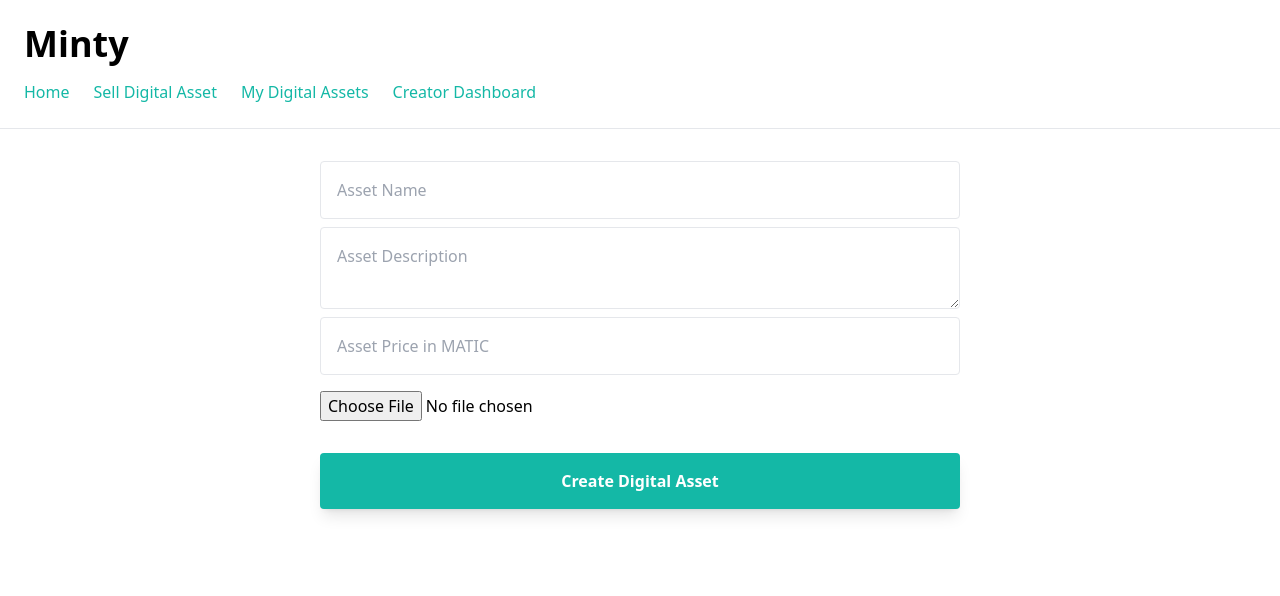
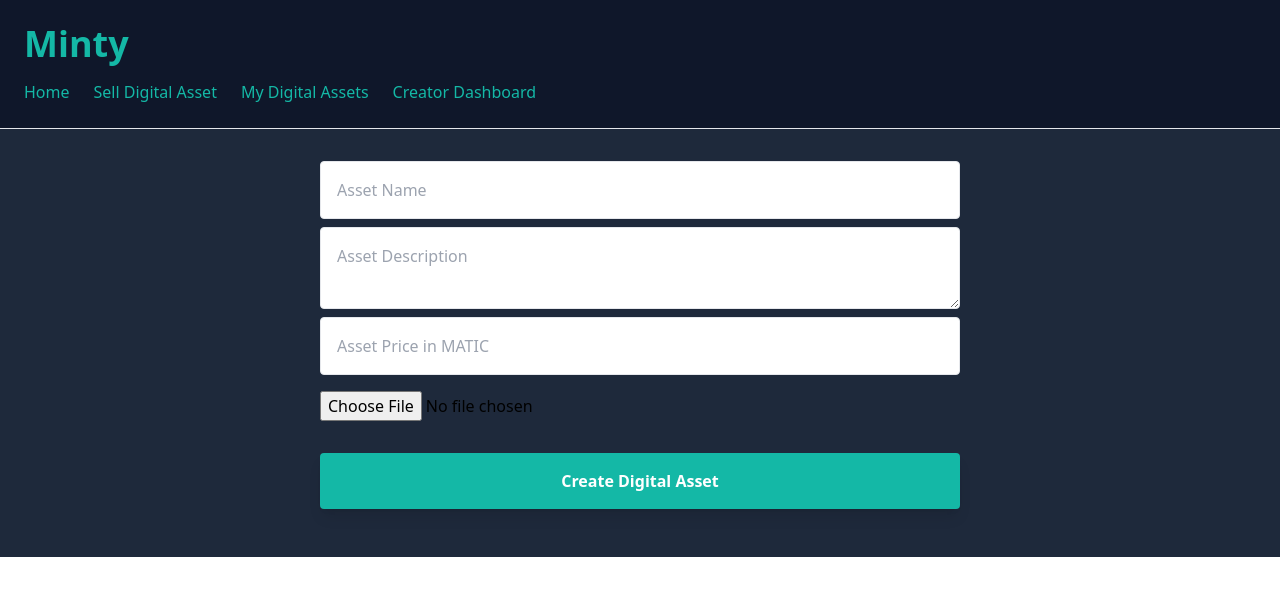
Before and after one commit to js8developer/minty, a Next.js app: page /create-item in a window 1280 px wide. Shown: the top 596 px of the page. Built offline with nearby package versions, Linux system fonts and the light colour scheme; what ipfs-http-client would draw is missing.

Commit message:
Change Nav bar color theme

```diff
--- a/pages/_app.js
+++ b/pages/_app.js
@@ -6,8 +6,8 @@ import Link from 'next/link'
 function MyApp({ Component, pageProps }) {
   return (
     <div>
-      <nav className="border-b p-6">
-        <p className="text-4xl font-bold">Minty</p>
+      <nav className="border-b p-6 bg-slate-900">
+        <p className="text-4xl text-teal-500 font-bold">Minty</p>
         <div className='flex mt-4'>
             <Link href="/">
               <a className='mr-6 text-teal-500'>
--- a/pages/create-item.js
+++ b/pages/create-item.js
@@ -81,7 +81,7 @@ export default function CreateItem() {
 
 
     return (
-        <div className='flex justify-center'>
+        <div className='flex justify-center bg-slate-800'>
             <div className='w-1/2 flex flex-col pb-12'>
                 <input
                     placeholder='Asset Name'
--- a/pages/index.js
+++ b/pages/index.js
@@ -75,13 +75,13 @@ export default function Home() {
             nfts.map((nft, i) => (
               <div key={i} className='border shadow rounded-xl overflow-hidden'>
                 <img src={nft.image} />
-                <div className='p-4'>
-                  <p style={{ height: '64px' }} className='text-2xl font-semibold'>{nft.name}</p>
+                <div className='p-4 bg-black'>
+                  <p style={{ height: '64px' }} className='text-2xl text-white font-semibold'>{nft.name}</p>
                   <div style={{ height: '70px', overflow: 'hidden' }}>
                     <p className='text-gray-400'>{nft.description}</p>
                   </div>
                 </div>
-                <div className='p-4 bg-black'>
+                <div className='p-4 bg-slate-700'>
                   <p className='text-2xl mb-4 font-bold text-white'>{nft.price} MATIC</p>
                   <button className='w-full bg-teal-500 text-white font-bold py-2 px-12 rounded' onClick={() => buyNft(nft)}>Buy</button>
                 </div>
--- a/tailwind.config.js
+++ b/tailwind.config.js
@@ -4,7 +4,11 @@ module.exports = {
     "./components/**/*.{js,ts,jsx,tsx}",
   ],
   theme: {
-    extend: {},
+    extend: {
+      colors: {
+
+      }
+    },
   },
   plugins: [],
 }
```
